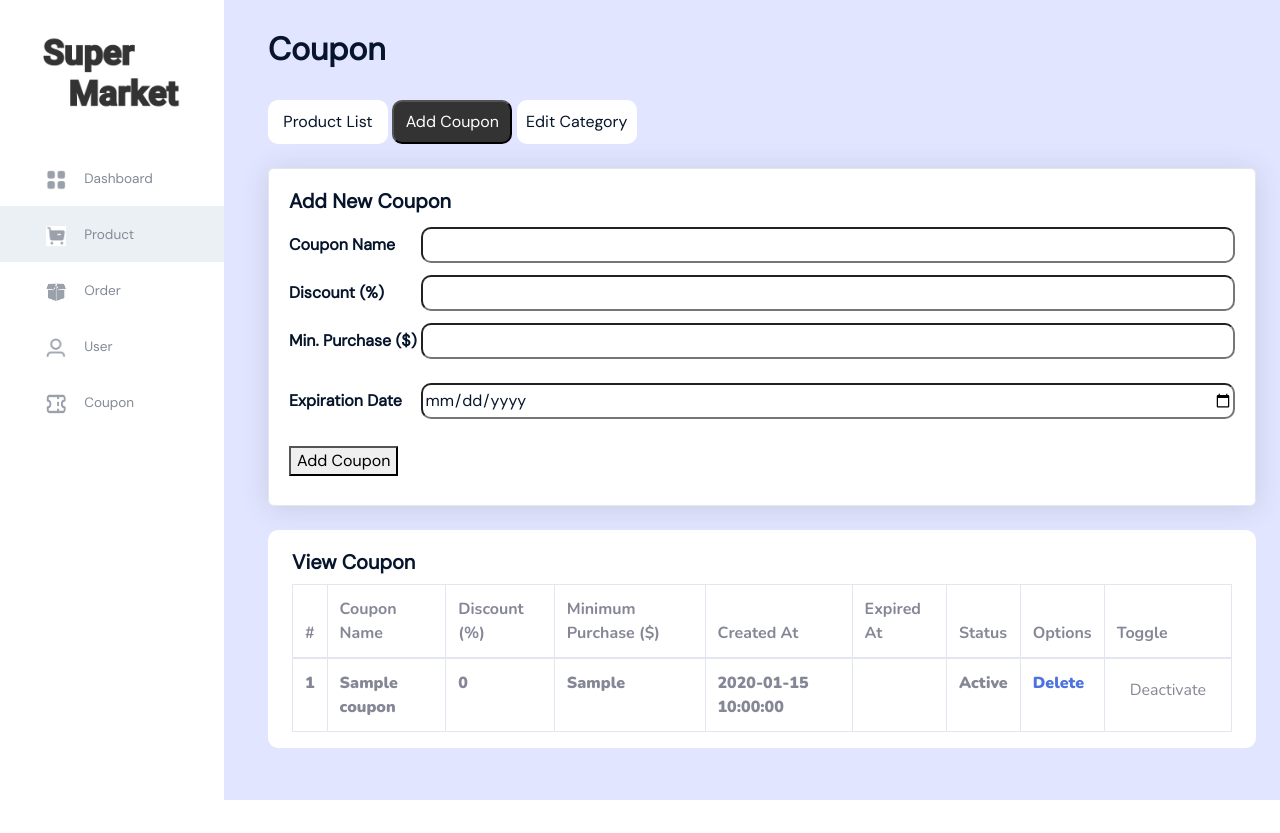
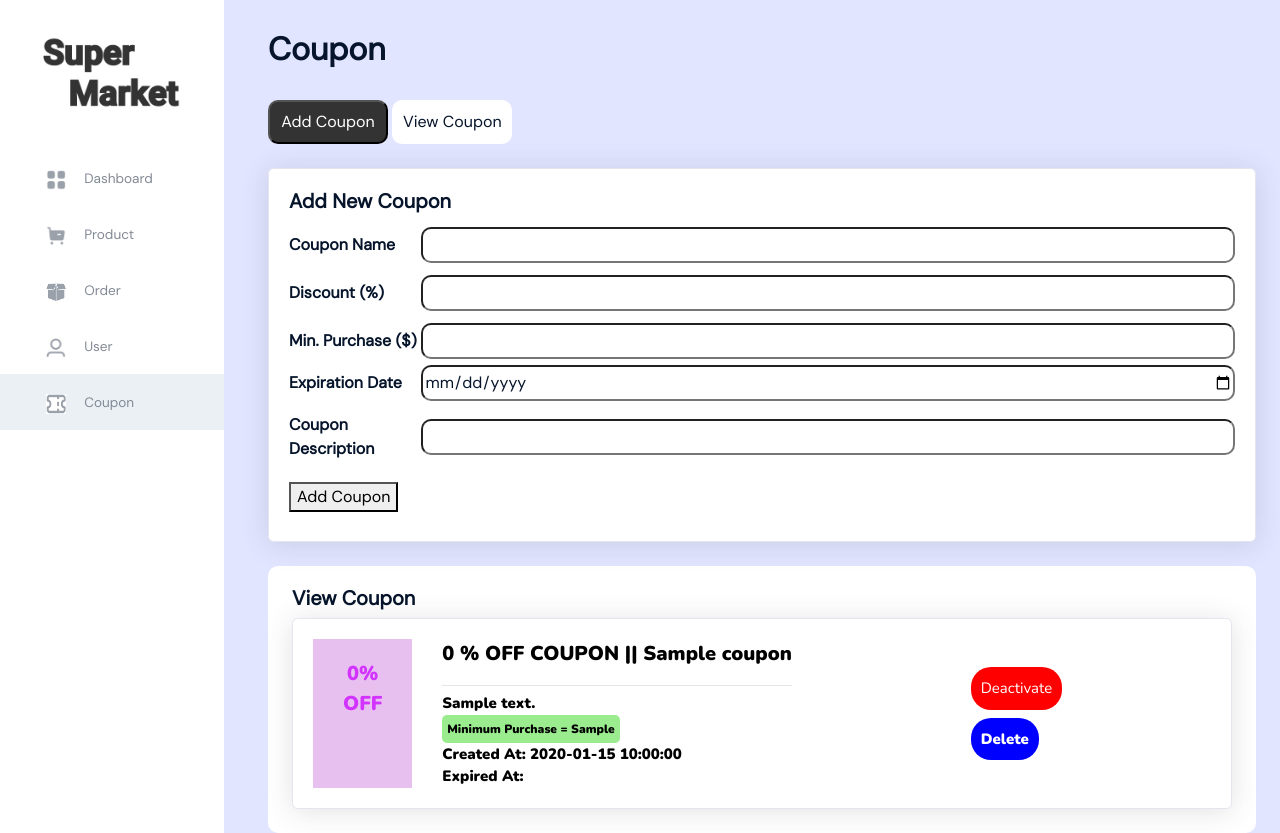
Before and after one commit to JeongyeongP/CAN302-Admin-Page, a PHP site: page /coupon.php in a window 1280 px wide. Before the commit the page ends 800 px from the top, so only its background shows below. Run offline with PHP 8.4, Linux system fonts and the light colour scheme; tables that the repository leaves empty or names only in its code hold one stand-in row (values such as "Sample post"); some libraries are stand-ins or nearby versions.

Commit message:
Revised Coupon Part

```diff
--- a/coupon.php
+++ b/coupon.php
@@ -26,7 +26,8 @@ $con = mysqli_connect("localhost", "root", "", "can302");
     <!-- Custom styles for this template -->
     <link href='https://fonts.googleapis.com/css?family=DM Sans' rel='stylesheet'>
     <link href="css/sb-admin-2.min.css" rel="stylesheet">
-    <link rel="Stylesheet" href="switch.css" />
+
+
 
 
 </head>
@@ -59,7 +60,7 @@ $con = mysqli_connect("localhost", "root", "", "can302");
             </li>
 
             <li class="nav-item">
-                <a class="nav-link" href="product.php" style="background-color: #ebf0f4">
+                <a class="nav-link" href="product.php">
                     <i class="fas fa-fw fa-tachometer-alt" style="margin-left:30px;"><img src="images/product_icon.png"
                             width="20px" height="20px"></i>
                     <span
@@ -67,7 +68,7 @@ $con = mysqli_connect("localhost", "root", "", "can302");
             </li>
 
             <li class="nav-item">
-                <a class="nav-link" href="order.php">
+                <a class="nav-link" href="refund-order.php">
                     <i class="fas fa-fw fa-tachometer-alt" style="margin-left:30px;"><img src="images/order_icon.png"
                             width="20px" height="20px"></i>
                     <span
@@ -83,7 +84,7 @@ $con = mysqli_connect("localhost", "root", "", "can302");
             </li>
 
             <li class="nav-item">
-                <a class="nav-link" href="index.php">
+                <a class="nav-link" href="coupon.php"  style="background-color: #ebf0f4">
                     <i class="fas fa-fw fa-tachometer-alt" style="margin-left:30px;"><img src="images/coupon_icon.png"
                             width="20px" height="20px"></i>
                     <span
@@ -105,15 +106,13 @@ $con = mysqli_connect("localhost", "root", "", "can302");
                     <h2 style="font-family: DM Sans; color:#06152B; margin-top:30px"><b> Coupon</h2>
                     <br />
 
-                    <button
-                        style='width: 120px; height: 44px; border-radius: 10px; border: 0px; font-family: DM Sans; font-weight: normal; background-color: white'
-                        role="button"><a href="product.php" style="color: #06152B">Product List</a></button>
+
                     <button
                         style='width: 120px; height: 44px; border-radius: 10px; background-color:#333333; font-family: DM Sans; color: white; font-weight: normal'
                         role="button">Add Coupon</button>
                     <button
                         style='width: 120px; height: 44px; border-radius: 10px; border: 0px; font-family: DM Sans; font-weight: normal; background-color: white'
-                        role="button"><a href="category.php" style="color: #06152B">Edit Category</a></button>
+                        role="button"><a href="index.php" style="color: #06152B">View Coupon</a></button>
                     <br />
                     <br />
 
@@ -137,7 +136,7 @@ $con = mysqli_connect("localhost", "root", "", "can302");
                                             Discount (%)</label>
                                         <input class="text-box.css"
                                             style='width:86%; height: 36px; border-radius:10px; font-family: DM Sans; color:#06152B;'
-                                            type="text" id="description" name="discount">
+                                            type="text" id="discount" name="discount">
                                         </br></br>
 
                                         <label for="min_purchase"
@@ -145,7 +144,7 @@ $con = mysqli_connect("localhost", "root", "", "can302");
                                             Min. Purchase ($)</label>
                                         <input class="text-box.css"
                                             style='width:86%; height: 36px; border-radius:10px; font-family: DM Sans; color:#06152B;'
-                                            type="text" id="price" name="min_purchase">
+                                            type="text" id="min_purchase" name="min_purchase">
                                         </br></br>
 
                                         <label for="expired_at"
@@ -153,7 +152,14 @@ $con = mysqli_connect("localhost", "root", "", "can302");
                                             Expiration Date</label>
                                         <input class="text-box.css"
                                             style='width:86%; height: 36px; border-radius:10px; font-family: DM Sans; color:#06152B;'
-                                            type="date" id="stock" name="expired_at">
+                                            type="date" id="expired_at" name="expired_at">
+
+                                            <label for="coupon_desc"
+                                            style="font-family: DM Sans; color:#06152B; display:inline-block; width:14%">
+                                            Coupon Description</label>
+                                        <input class="text-box.css"
+                                            style='width:86%; height: 36px; border-radius:10px; font-family: DM Sans; color:#06152B;'
+                                            type="text" id="coupon_decsc" name="coupon_desc">
                                         </br>
                                         </br>
                                         </br>
@@ -175,14 +181,15 @@ $con = mysqli_connect("localhost", "root", "", "can302");
                                         $min_purchase = $_POST['min_purchase'];
                                         $expired_at = $_POST['expired_at'];
                                         $is_active = 0;
+                                        $coupon_desc = $_POST['coupon_desc'];
 
                                         $get_coupons = "select * from coupon where coupon_name='$coupon_name'";
 
                                         $run_coupons = mysqli_query($con, $get_coupons);
 
                                         if ($is_active == 0) {
-                                            $insert_coupon = "insert into coupon (coupon_name,discount,min_purchase,expired_at,is_active)
-           values ('$coupon_name','$discount','$min_purchase','$expired_at','$is_active')";
+                                            $insert_coupon = "insert into coupon (coupon_name,discount,min_purchase,expired_at,is_active,coupon_desc)
+           values ('$coupon_name','$discount','$min_purchase','$expired_at','$is_active','$coupon_desc')";
                                             echo "<script>alert('New Coupon Has Been Inserted')</script>";
                                             echo "<script>window.open('coupon.php','_self')</script>";
                                             $run_coupon = mysqli_query($con, $insert_coupon);
@@ -196,25 +203,12 @@ $con = mysqli_connect("localhost", "root", "", "can302");
                         </div>
                     </div>
 
+
+
                     <div class="container-fluid"
                         style="background-color:white; border-radius:10px; display: inline-block">
                         <h5 style="font-family: DM Sans; color:#06152B; margin-top:20px"><b>View Coupon</h3>
-                                <table class="table table-bordered table-hover table-str" style="margin-top: 10px">
-                                    <thead><!-- thead Starts -->
-                                        <tr>
-                                            <th>#</th>
-                                            <th>Coupon Name </th>
-                                            <th>Discount (%)</th>
-                                            <th>Minimum Purchase ($)</th>
-                                            <th>Created At</th>
-                                            <th>Expired At</th>
-                                            <th>Status</th>
-                                            <th>Options</th>
-                                            <th>Toggle</th>
 
-                                        </tr>
-                                    </thead><!-- thead Ends -->
-                                    <tbody><!-- tbody Starts -->
                                 <?php
                                 $i = 0;
                                 $get_coupons = "select * from coupon";
@@ -236,6 +230,8 @@ $con = mysqli_connect("localhost", "root", "", "can302");
 
                                     $is_active = $row_coupons['is_active'];
 
+                                    $coupon_desc = $row_coupons['coupon_desc'];
+
                                     $get_data = "select * from coupon where coupon_name='$coupon_name'";
 
                                     $run_data = mysqli_query($con, $get_data);
@@ -247,49 +243,154 @@ $con = mysqli_connect("localhost", "root", "", "can302");
                                     $i++;
 
                                     ?>
-                                            <tr>
-                                                <td>
-                                                    <?php echo $i; ?>
-                                                </td>
 
-                                                <td>
-                                                    <?php echo $coupon_name; ?>
-                                                </td>
-
-                                                <td>
-                                                    <?php echo $discount; ?>
-                                                </td>
-
-                                                <td>
-                                                    <?php echo "$min_purchase"; ?>
-                                                </td>
-
-                                                <td>
-                                                    <?php echo $created_at; ?>
-                                                </td>
-
-                                                <td>
-                                                    <?php echo $expired_at; ?>
-                                                </td>
-
-                                                <td>
-                                                    <?php
-                                                    if ($row_coupons['is_active'] == "1") {
-                                                        echo $is_active = "Active";
-                                                    } else {
-                                                        echo $is_active = "Inactive";
+                                    <style> /* Style for view Coupon */
+                                        .btn {
+                                            background-color: red;
+                                            border: none;
+                                            color: white;
+                                            padding: 10px 10px;
+                                            text-align: center;
+                                            text-decoration: none;
+                                            display: inline-block;
+                                            font-size: 20px;
+                                            margin: 4px 2px;
+                                            cursor: pointer;
+                                            border-radius: 20px;
+                                            font-size:15px;
                                         }
 
-                                                    ?>
-                                                </td>
+                                        .btn-delete{
+                                            background-color: blue;
+                                            border: none;
+                                            color: white;
+                                            padding: 10px 10px;
+                                            text-align: center;
+                                            text-decoration: none;
+                                            display: inline-block;
+                                            font-size: 20px;
+                                            margin: 4px 2px;
+                                            cursor: pointer;
+                                            border-radius: 20px;
+                                            font-size:15px;
+                                        }
 
-                                                <td>
-                                                    <a href="remove_coupon.php?coupon_id=<?php echo $coupon_id; ?>"
-                                                        onclick="return confirm('Are you sure you want to delete this coupon?');">
-                                                        <i class="fa fa-trash-o"></i> Delete
-                                                    </a>
-                                                </td>
-                                                <td>
+                                        .green {
+                                            background-color: #199319;
+                                        }
+
+                                        .red {
+                                            background-color: red;
+                                        }
+
+                                        div.coupon-layout {
+                                            display: flex;
+
+                                        }
+
+                                        div.coupon-percentage {
+
+                                            padding: 20px 30px;
+                                            background-color: #E7C0F0;
+                                            font-size: 20px;
+                                            color: #D233FF;
+                                            text-align: center;
+                                        }
+
+
+                                        div.coupon-data{
+                                            color:black;
+                                           font-size:15px;
+                                        }
+
+                                        div.coupon-description {
+                                            margin-right: 30px;
+                                            margin-left: 30px;
+                                            font-size: 10px;
+                                            text-align: justify;
+
+                                        }
+
+                                        div.view-button {
+                                            position:relative;
+                                            margin:auto;
+
+                                        }
+
+                                        div.coupon-delete{
+                                            margin-left:auto;
+                                        }
+
+                                        div.discount-text,hr{
+                                            font-size:20px;
+                                            color:black;
+
+                                        }
+
+                                        div.coupon-text{
+                                            color:black;
+                                            font-size:15px;
+                                            margin-right: 100px;
+                                            margin-top:-10px;
+                                        }
+
+                                        div.minimum-amount{
+                                            color:black;
+
+                                            font-size:12px;
+                                            padding:5px;
+                                            display: inline-block;
+                                            border:none;
+                                            border-radius: 5px;
+                                            background-color:#9AEC8E;
+
+                                        }
+
+
+                                    </style>
+
+                                    <div class="card shadow mb-4">
+                                        <div class="card-body">
+                                            <div class="coupon-layout" >
+
+                                                <div class="coupon-percentage">
+                                                    <text>
+                                                        <?php echo $discount; ?>%
+                                                    </text>
+                                                    <br>OFF</br>
+                                                </div>
+
+                                                <div class="coupon-description">
+
+                                                    <div class="discount-text">
+                                                        <?php echo $discount; ?> % OFF COUPON || <?php echo $coupon_name; ?>
+                                                        <hr></hr>
+                                                    </div>
+
+
+                                                    <div class="coupon-text">
+                                                        <?php echo $coupon_desc ; ?>
+                                                    </div>
+
+                                                    <div class="minimum-amount">
+                                                        <text>Minimum Purchase = <?php echo "$min_purchase"; ?></text>
+                                                    </div>
+
+
+
+                                                    <div class="coupon-data">
+
+                                                        <text>Created At: <?php echo $created_at; ?></text>
+                                                        </br>
+                                                        <text>Expired At: <?php echo $expired_at; ?></text>
+                                                    </div>
+
+                                                </div>
+
+
+
+                                                    <div class="view-button">
+                                                        <div class="coupon-button">
                                                             <?php
                                                             if ($row_coupons['is_active'] == "1")
 
@@ -306,16 +407,29 @@ $con = mysqli_connect("localhost", "root", "", "can302");
                                                                 echo
                                                                     "<a href=active_coupon.php?coupon_id=" . $row_coupons['coupon_id'] . " class='btn green'>Activate</a>";
                                                             ?>
-                                                </td>
-                                            </tr>
-                                        <?php } ?>
-                                    </tbody><!-- tbody ends -->
-                                </table>
+                                                        </div>
+
+                                                        <div class ="coupon-delete">
+                                                        <a href="remove_coupon.php?coupon_id=<?php echo $coupon_id; ?>" class="btn-delete"
+                                                            onclick="return confirm('Are you sure you want to delete this coupon?');" >
+                                                            Delete
+                                                        </a>
+                                                        </div>
+                                                    </div>
+                                            </div>
                                         </div>
                                     </div>
 
+                                <?php } ?>
+                    </div>
+                </div>
+
+
+
+
             </div>
             <!-- End of Main Content -->
+
 
 
         </div>
```
Lines whose indentation alone changed are shown as unchanged.
